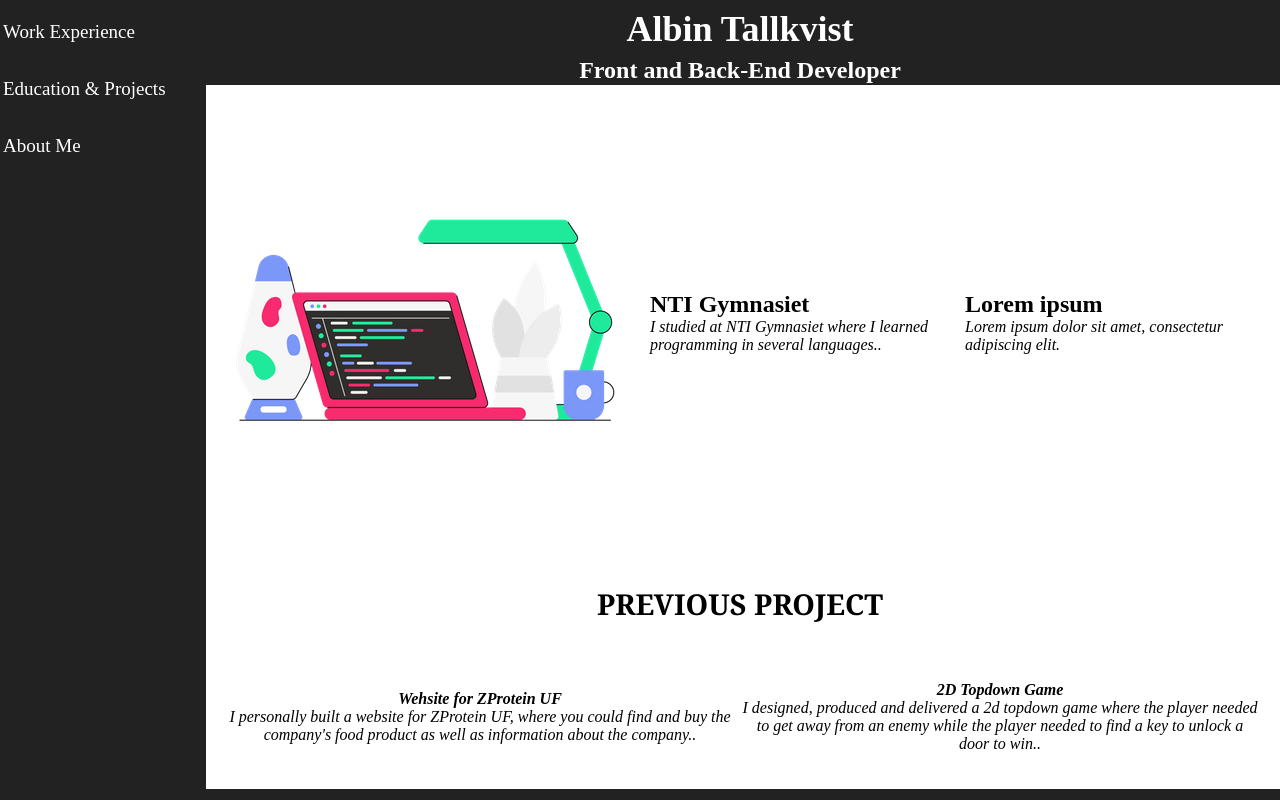
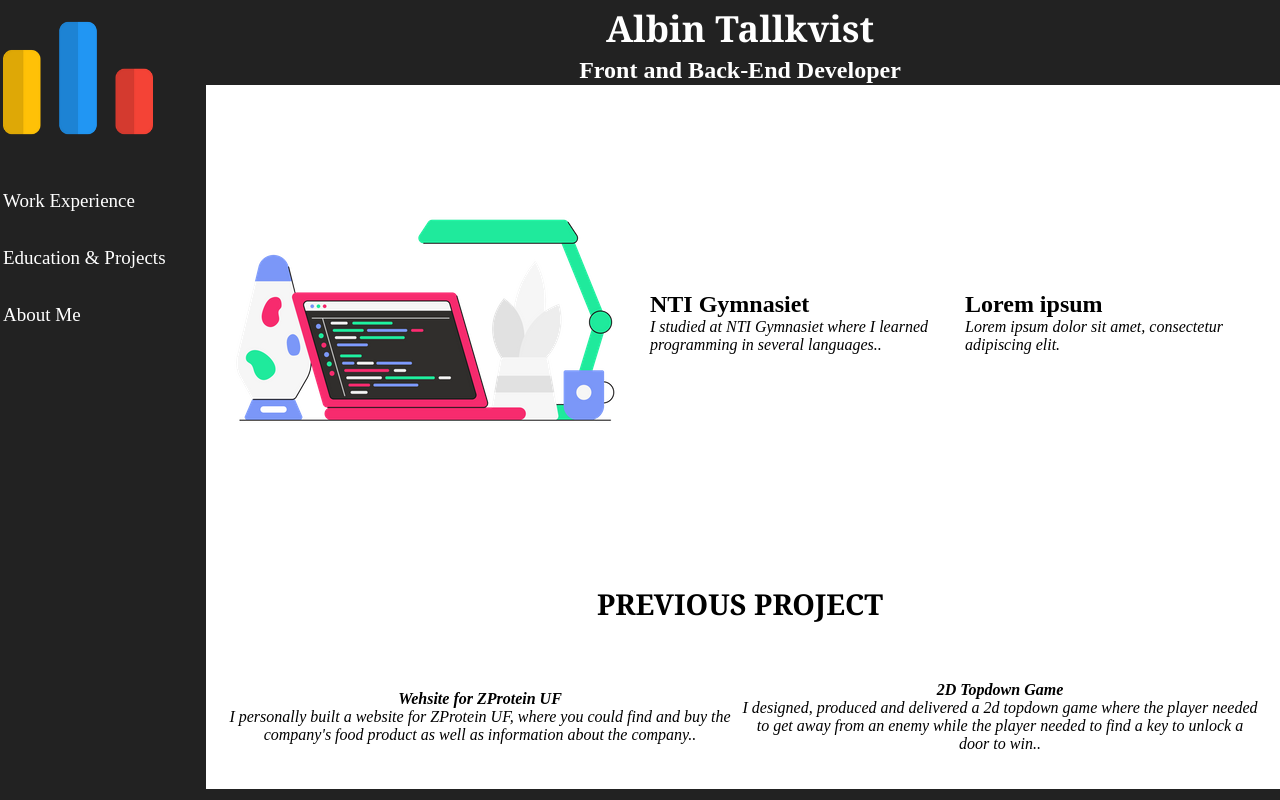
Before and after one commit to AlbinTallkvist/AlbinsResume, a plain HTML site: page education.html in a window 1280 px wide. Shown: the top 800 px of the page. Drawn offline with Linux system fonts and the light colour scheme.

```diff
--- a/education.html
+++ b/education.html
@@ -7,12 +7,13 @@
 </head>
 <body>
     <header>
-        <h1>Albin Tallkvist</h1>
-        <h2>Front and Back-End Developer</h2>
+        <h1 style="font-family:'Georgia'">Albin Tallkvist</h1>
+        <h2 >Front and Back-End Developer</h2>
     </header>
 
         <div class="sidebar">
         <ul>
+            <img src="./sidecode.webp" alt="Nice Logo of my porfolio, three colors">
             <li><a href="index.html">Work Experience</a></li>
             <li><a href="education.html">Education & Projects</a></li>
             <li><a href="about.html">About Me</a></li>
```
Also changed, not shown: about.html (+2 -1 lines), index.html (+3 -1 lines), sidecode.webp (added).
